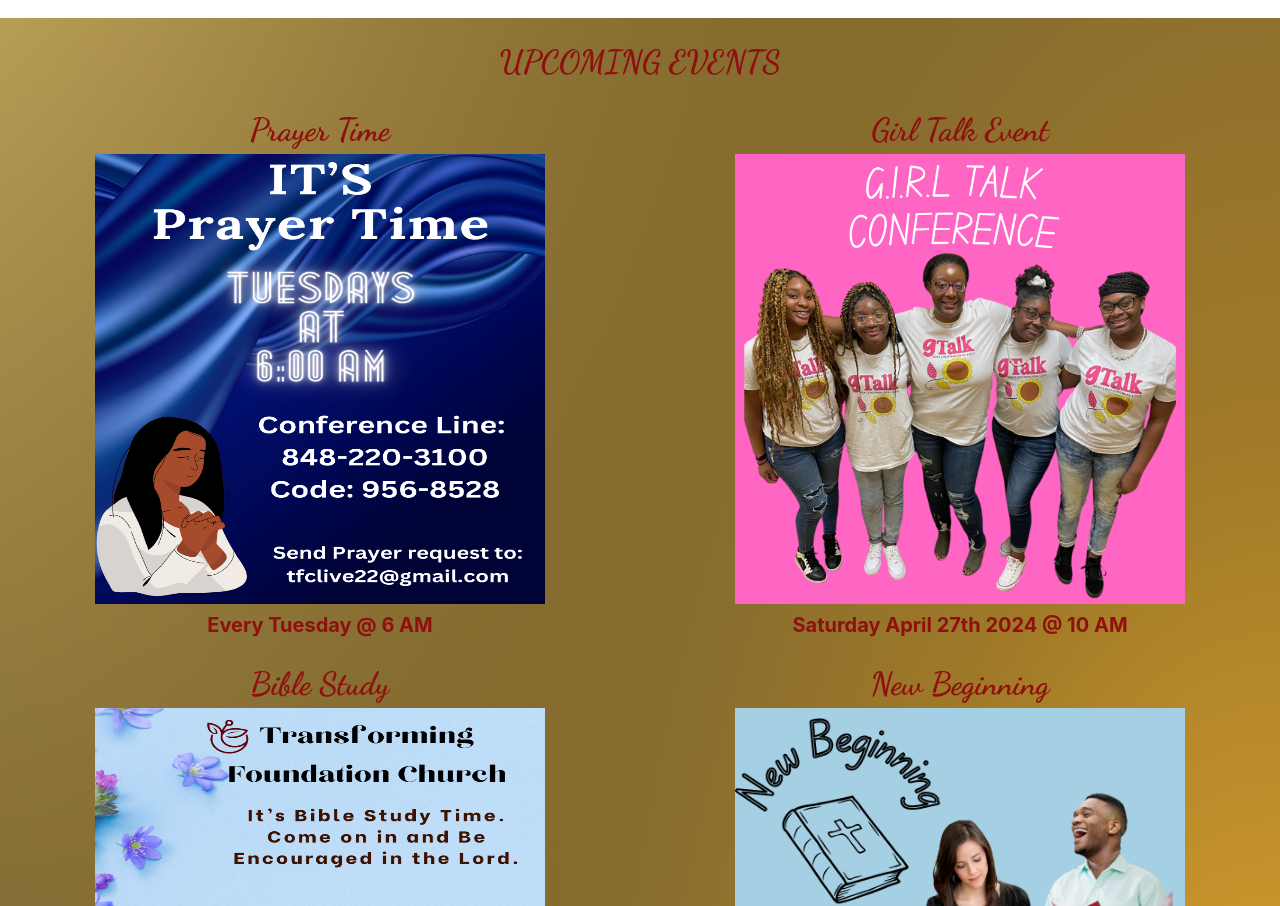
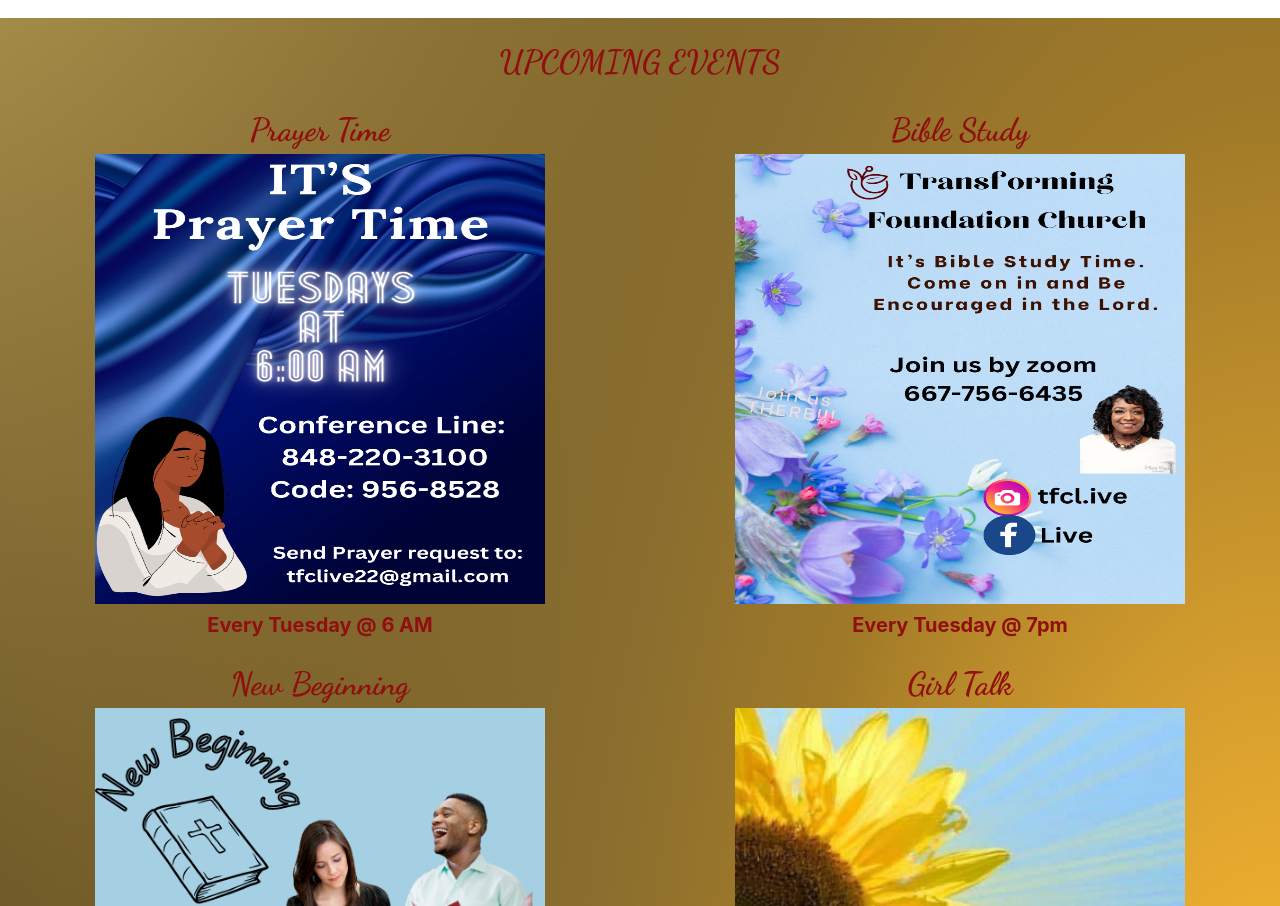
Before and after one commit to Derriel94/tfcwebremake, a React (Vite) app: page / in a window 1280 px wide. Shown: the part 1765-2671 px from the top of the page. Built offline with nearby package versions, Linux system fonts and the light colour scheme.

Commit message:
event updates

```diff
--- a/src/components/Events.tsx
+++ b/src/components/Events.tsx
@@ -10,11 +10,6 @@ const Events = () => {
 					<h1 className="wavetext	dancing-script-font">Prayer Time</h1>
 					<img className="eventsimgs" src="./event1.png" />
 					<p className="wavetext">Every Tuesday @ 6 AM</p>
-				</div>
-				<div className="eventitem">
-					<h1 className="wavetext	dancing-script-font">Girl Talk Event</h1>
-					<img className="eventsimgs" src="./girl.png" />
-					<p className="wavetext">Saturday April 27th 2024 @ 10 AM</p>
 				</div>
 				<div className="eventitem">
 					<h1 className="wavetext	dancing-script-font">Bible Study</h1>
```
Also changed, not shown: ads.txt (added).
